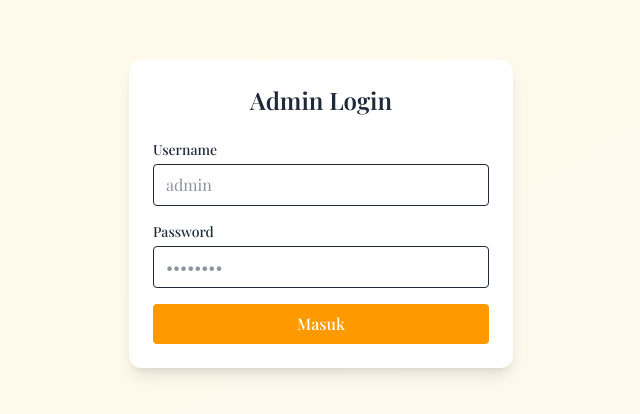
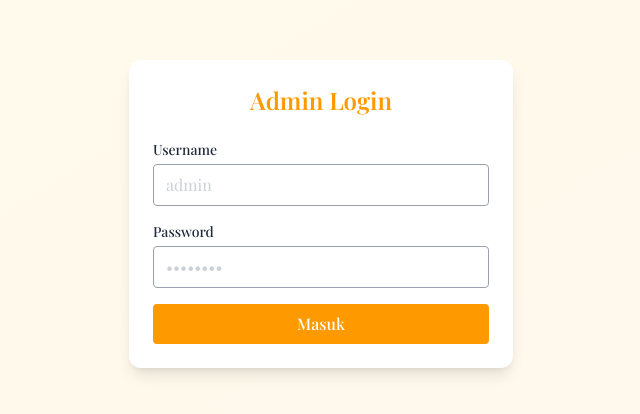
Before and after one commit to rizkicahya-ramdani/jogja-culinary, a React (Vite) app in the folder frontend/: page /admin in a window 1280 px wide. Shown: the part 186-600 px from the top of the page, without its empty margins (319-959 px from the left). Built offline with nearby package versions, Linux system fonts and the light colour scheme; a web font is replaced by a local one.

Commit message:
Feat: Modify Login

```diff
--- a/frontend/src/admin/Login.jsx
+++ b/frontend/src/admin/Login.jsx
@@ -33,8 +33,8 @@ const Login = () => {
 
     return (
         <div className="min-h-screen flex items-center justify-center bg-gradient-to-br from-amber-50 to-orange-50 p-4">
-            <div className="w-full max-w-sm bg-white shadow-lg rounded-xl p-6 text-gray-800">
-                <h1 className="text-2xl font-semibold text-center mb-6">Admin Login</h1>
+            <div className="w-full max-w-sm bg-white shadow-lg rounded-xl p-6">
+                <h1 className="text-2xl text-amber-500 font-semibold text-center mb-6">Admin Login</h1>
                 {error && (
                     <div className="bg-red-100 text-red-700 text-sm p-3 rounded mb-4">
                         {error}
@@ -42,24 +42,24 @@ const Login = () => {
                 )}
                 <form onSubmit={handleSubmit} className="space-y-4">
                     <div>
-                        <label className="block text-sm font-medium mb-1">Username</label>
+                        <label className="block text-sm text-gray-800 font-medium mb-1">Username</label>
                         <input
                             type="text"
                             value={username}
                             onChange={(e) => setUsername(e.target.value)}
-                            className="w-full border rounded px-3 py-2 focus:outline-none focus:ring-2 focus:ring-amber-400"
+                            className="w-full border text-gray-400 rounded px-3 py-2 focus:outline-none focus:ring-2 focus:ring-amber-400"
                             placeholder="admin"
                             autoComplete="username"
                             required
                         />
                     </div>
                     <div>
-                        <label className="block text-sm font-medium mb-1">Password</label>
+                        <label className="block text-sm text-gray-800 font-medium mb-1">Password</label>
                         <input
                             type="password"
                             value={password}
                             onChange={(e) => setPassword(e.target.value)}
-                            className="w-full border rounded px-3 py-2 focus:outline-none focus:ring-2 focus:ring-amber-400"
+                            className="w-full border text-gray-400 rounded px-3 py-2 focus:outline-none focus:ring-2 focus:ring-amber-400"
                             placeholder="••••••••"
                             autoComplete="current-password"
                             required
```
